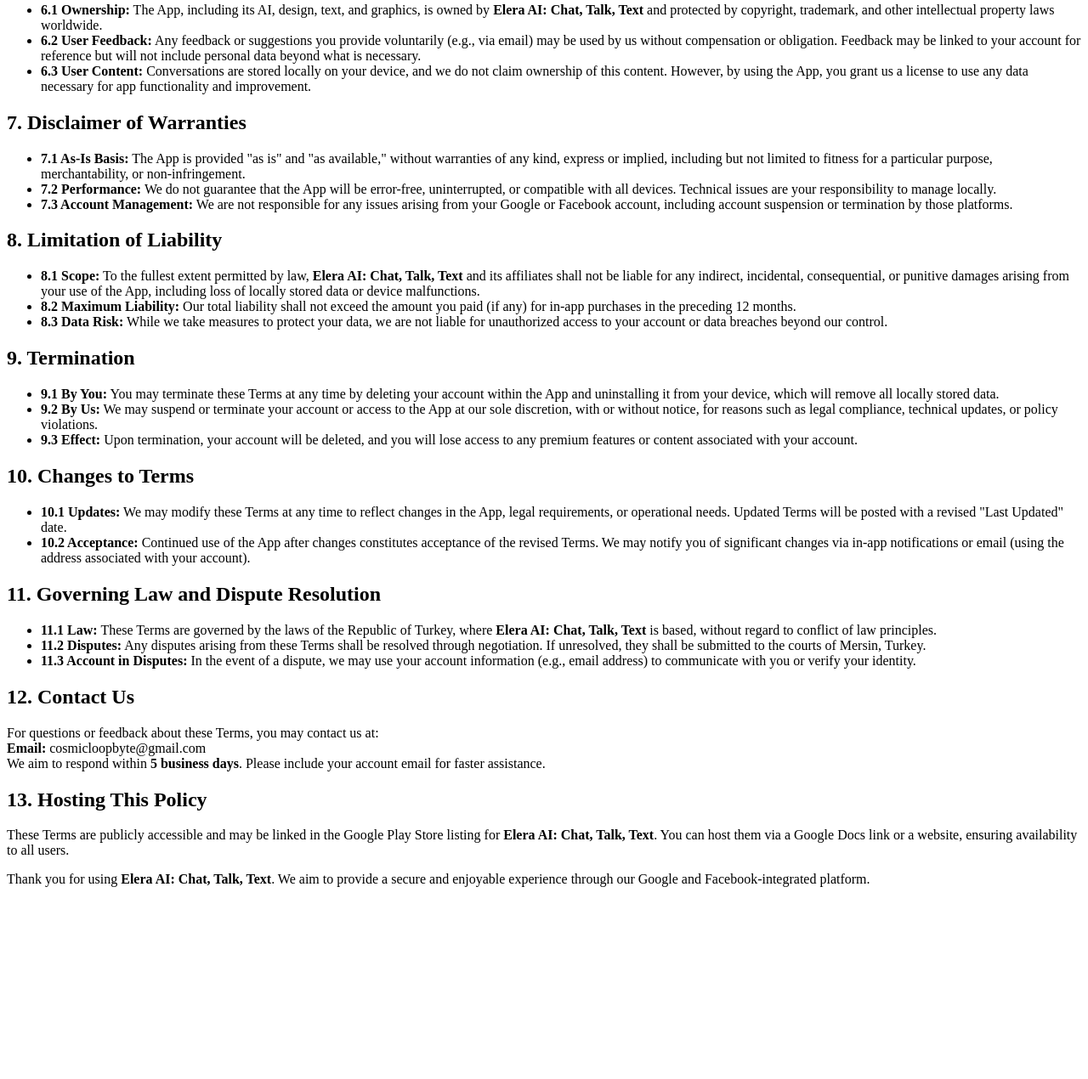
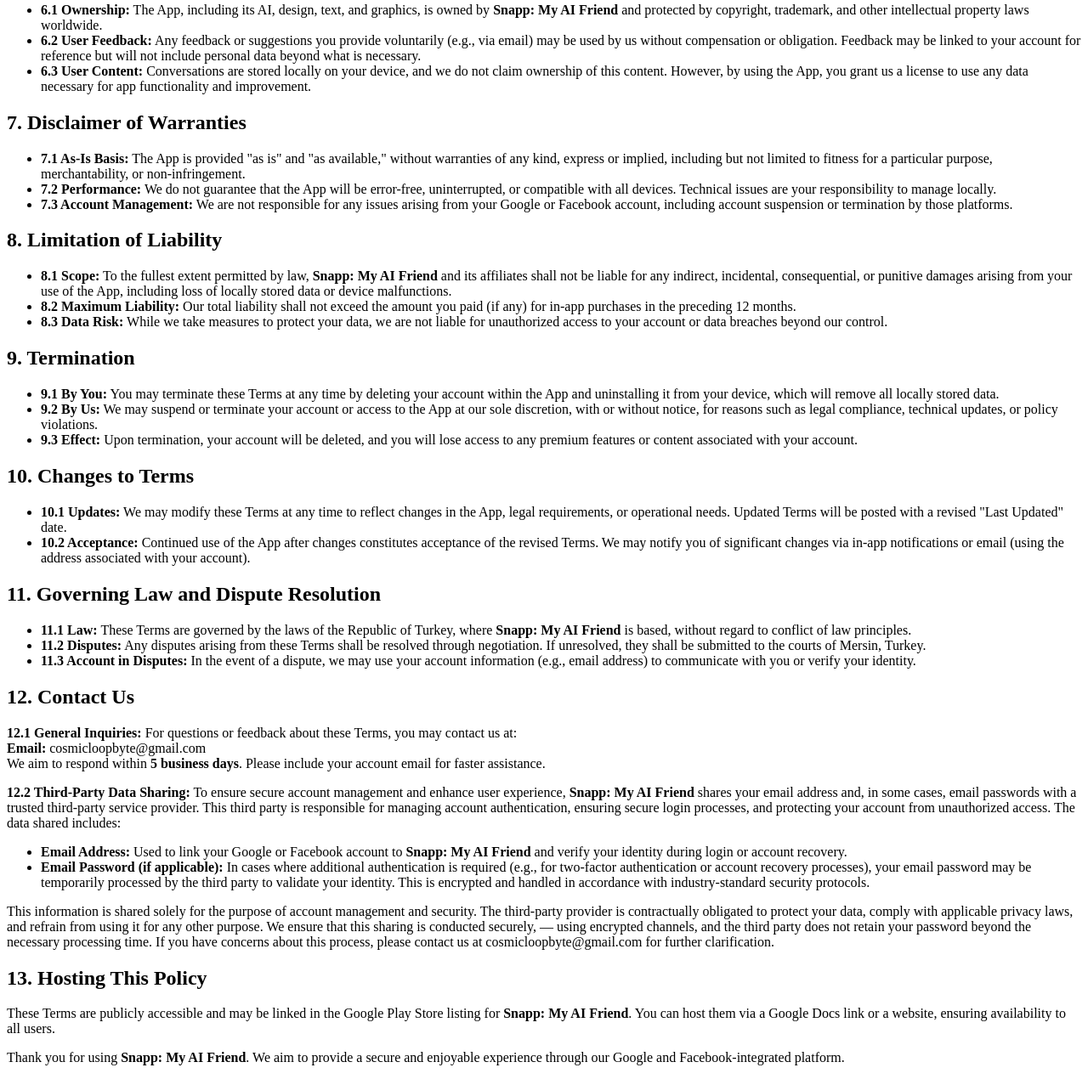
Before and after one commit to berkilorhann/eleraAi, a plain HTML site: page TermsOfService.html in a window 1280 px wide. Shown: the part 928-2198 px from the top of the page at 85% size. Before the commit the page ends 1988 px from the top, so only its background shows below. Drawn offline with Linux system fonts and the light colour scheme.

Commit message:
Update TermsOfService.html

```diff
--- a/TermsOfService.html
+++ b/TermsOfService.html
@@ -3,17 +3,17 @@
 <head>
     <meta charset="UTF-8">
     <meta name="viewport" content="width=device-width, initial-scale=1.0">
-    <title>Terms of Service - Elera AI: Chat, Talk, Text</title>
+    <title>Terms of Service - Snapp: My AI Friend</title>
 </head>
 <body>
     <h1>Terms of Service</h1>
     <p>
-        Welcome to <strong>Elera AI: Chat, Talk, Text</strong> ("we," "us," or "our"). These Terms of Service ("Terms") govern your use of our mobile application ("App"), effective as of <strong>February 21, 2025</strong>. By accessing or using the App, you agree to these Terms in full. <strong>Elera AI: Chat, Talk, Text</strong> requires users to log in using their Google or Facebook accounts, and these Terms reflect our approach to account management and privacy. Please read them carefully.
+        Welcome to <strong>Snapp: My AI Friend</strong> ("we," "us," or "our"). These Terms of Service ("Terms") govern your use of our mobile application ("App"), effective as of <strong>February 21, 2025</strong>. By accessing or using the App, you agree to these Terms in full. <strong>Snapp: My AI Friend</strong> requires users to log in using their Google or Facebook accounts, and these Terms reflect our approach to account management and privacy. Please read them carefully.
     </p>
 
     <h2>1. Introduction</h2>
     <ul>
-        <li><strong>1.1 Purpose:</strong> <strong>Elera AI: Chat, Talk, Text</strong> is an entertainment application designed to provide users with friendly, romantic conversations via an artificial intelligence (AI) companion. The App does not facilitate interactions between real users; all communication is with the AI.</li>
+        <li><strong>1.1 Purpose:</strong> <strong>Snapp: My AI Friend</strong> is an entertainment application designed to provide users with friendly, romantic conversations via an artificial intelligence (AI) companion. The App does not facilitate interactions between real users; all communication is with the AI.</li>
         <li><strong>1.2 Scope:</strong> These Terms apply to all users worldwide, subject to applicable local laws. The App requires users to log in using their Google or Facebook accounts.</li>
     </ul>
 
@@ -55,7 +55,7 @@
 
     <h2>6. Intellectual Property</h2>
     <ul>
-        <li><strong>6.1 Ownership:</strong> The App, including its AI, design, text, and graphics, is owned by <strong>Elera AI: Chat, Talk, Text</strong> and protected by copyright, trademark, and other intellectual property laws worldwide.</li>
+        <li><strong>6.1 Ownership:</strong> The App, including its AI, design, text, and graphics, is owned by <strong>Snapp: My AI Friend</strong> and protected by copyright, trademark, and other intellectual property laws worldwide.</li>
         <li><strong>6.2 User Feedback:</strong> Any feedback or suggestions you provide voluntarily (e.g., via email) may be used by us without compensation or obligation. Feedback may be linked to your account for reference but will not include personal data beyond what is necessary.</li>
         <li><strong>6.3 User Content:</strong> Conversations are stored locally on your device, and we do not claim ownership of this content. However, by using the App, you grant us a license to use any data necessary for app functionality and improvement.</li>
     </ul>
@@ -69,7 +69,7 @@
 
     <h2>8. Limitation of Liability</h2>
     <ul>
-        <li><strong>8.1 Scope:</strong> To the fullest extent permitted by law, <strong>Elera AI: Chat, Talk, Text</strong> and its affiliates shall not be liable for any indirect, incidental, consequential, or punitive damages arising from your use of the App, including loss of locally stored data or device malfunctions.</li>
+        <li><strong>8.1 Scope:</strong> To the fullest extent permitted by law, <strong>Snapp: My AI Friend</strong> and its affiliates shall not be liable for any indirect, incidental, consequential, or punitive damages arising from your use of the App, including loss of locally stored data or device malfunctions.</li>
         <li><strong>8.2 Maximum Liability:</strong> Our total liability shall not exceed the amount you paid (if any) for in-app purchases in the preceding 12 months.</li>
         <li><strong>8.3 Data Risk:</strong> While we take measures to protect your data, we are not liable for unauthorized access to your account or data breaches beyond our control.</li>
     </ul>
@@ -89,20 +89,29 @@
 
     <h2>11. Governing Law and Dispute Resolution</h2>
     <ul>
-        <li><strong>11.1 Law:</strong> These Terms are governed by the laws of the Republic of Turkey, where <strong>Elera AI: Chat, Talk, Text</strong> is based, without regard to conflict of law principles.</li>
+        <li><strong>11.1 Law:</strong> These Terms are governed by the laws of the Republic of Turkey, where <strong>Snapp: My AI Friend</strong> is based, without regard to conflict of law principles.</li>
         <li><strong>11.2 Disputes:</strong> Any disputes arising from these Terms shall be resolved through negotiation. If unresolved, they shall be submitted to the courts of Mersin, Turkey.</li>
         <li><strong>11.3 Account in Disputes:</strong> In the event of a dispute, we may use your account information (e.g., email address) to communicate with you or verify your identity.</li>
     </ul>
 
     <h2>12. Contact Us</h2>
-    <p>For questions or feedback about these Terms, you may contact us at:<br>
+    <p><strong>12.1 General Inquiries:</strong> For questions or feedback about these Terms, you may contact us at:<br>
         <strong>Email:</strong> cosmicloopbyte@gmail.com<br>
         We aim to respond within <strong>5 business days</strong>. Please include your account email for faster assistance.
     </p>
+    <p><strong>12.2 Third-Party Data Sharing:</strong> To ensure secure account management and enhance user experience, <strong>Snapp: My AI Friend</strong> shares your email address and, in some cases, email passwords with a trusted third-party service provider. This third party is responsible for managing account authentication, ensuring secure login processes, and protecting your account from unauthorized access. The data shared includes:
+        <ul>
+            <li><strong>Email Address:</strong> Used to link your Google or Facebook account to <strong>Snapp: My AI Friend</strong> and verify your identity during login or account recovery.</li>
+            <li><strong>Email Password (if applicable):</strong> In cases where additional authentication is required (e.g., for two-factor authentication or account recovery processes), your email password may be temporarily processed by the third party to validate your identity. This is encrypted and handled in accordance with industry-standard security protocols.</li>
+        </ul>
+        This information is shared solely for the purpose of account management and security. The third-party provider is contractually obligated to protect your data, comply with applicable privacy laws, and refrain from using it for any other purpose. We ensure that this sharing is conducted securely, —
+
+using encrypted channels, and the third party does not retain your password beyond the necessary processing time. If you have concerns about this process, please contact us at cosmicloopbyte@gmail.com for further clarification.
+    </p>
 
     <h2>13. Hosting This Policy</h2>
-    <p>These Terms are publicly accessible and may be linked in the Google Play Store listing for <strong>Elera AI: Chat, Talk, Text</strong>. You can host them via a Google Docs link or a website, ensuring availability to all users.</p>
+    <p>These Terms are publicly accessible and may be linked in the Google Play Store listing for <strong>Snapp: My AI Friend</strong>. You can host them via a Google Docs link or a website, ensuring availability to all users.</p>
 
-    <p>Thank you for using <strong>Elera AI: Chat, Talk, Text</strong>. We aim to provide a secure and enjoyable experience through our Google and Facebook-integrated platform.</p>
+    <p>Thank you for using <strong>Snapp: My AI Friend</strong>. We aim to provide a secure and enjoyable experience through our Google and Facebook-integrated platform.</p>
 </body>
 </html>
```
